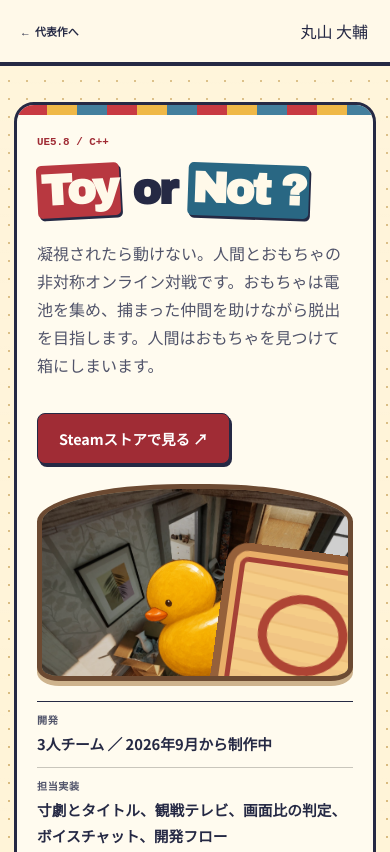
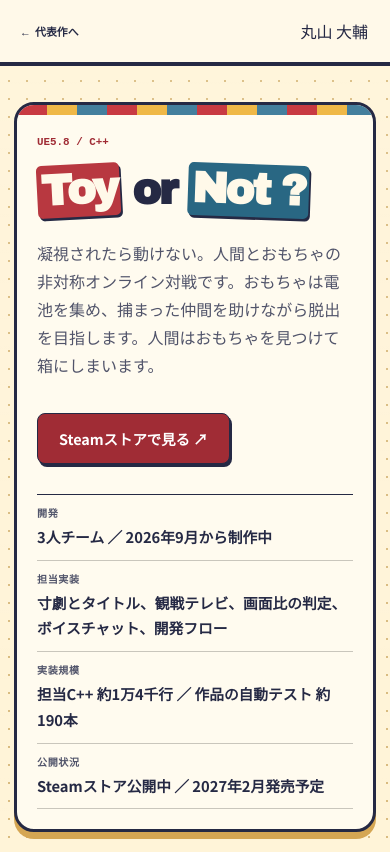
Before and after one commit to daiMaruyama/daiMaruyama.github.io, a plain HTML site: page projects/toy-or-not.html in a window 390 px wide. Shown: the top 852 px of the page. Drawn offline with Linux system fonts and the light colour scheme.

Commit message:
fix(toy): 生成画像と専用の演出を取り下げる

```diff
--- a/project-worlds.css
+++ b/project-worlds.css
@@ -169,82 +169,17 @@
 .darts-page .button--primary, .darts-page .button--dark { color: #221624; background: #ffb5db; }
 .darts-page .project-next a { color: var(--ink); }
 
-/* A duck peeks from behind a wooden block in a window onto the actual stage. */
-.toy-page .project-hero-top,
 .train-page .project-hero-top {
     grid-template-columns: minmax(0, 1.1fr) minmax(0, 1fr);
     gap: clamp(20px, 3vw, 44px);
     align-items: center;
 }
-.toy-page .project-facts, .train-page .project-facts { grid-column: 1 / -1; }
+.train-page .project-facts { grid-column: 1 / -1; }
 .train-page .project-facts {
     display: grid;
     grid-template-columns: repeat(2, minmax(0, 1fr));
     column-gap: 2rem;
 }
-.toy-hideout {
-    isolation: isolate;
-    position: relative;
-    aspect-ratio: 1.6;
-    overflow: hidden;
-    border: 5px solid #6c4a32;
-    border-radius: 46% 46% 7% 7% / 19% 19% 7% 7%;
-    background: #bca27b;
-    box-shadow: 0 5px 0 #ceb38d;
-}
-.hideout-room { width: 100%; height: 100%; object-fit: cover; filter: saturate(.88) brightness(.84); }
-.hideout-duck {
-    position: absolute;
-    width: 46%;
-    bottom: 1%;
-    right: 21%;
-    transform-origin: 75% 95%;
-}
-.hideout-block {
-    position: absolute;
-    right: -13%;
-    bottom: -28%;
-    width: 56%;
-    height: 95%;
-    border: 8px solid #95603a;
-    border-radius: 13%;
-    background: repeating-linear-gradient(5deg,#f5cd87 0 9px,#edbf79 10px 11px,#f1c584 12px 22px);
-    box-shadow: inset 0 0 0 6px #e9af68, inset 0 0 0 11px #a54136;
-    transform: rotate(8deg);
-}
-.hideout-block::after {
-    content: "";
-    position: absolute;
-    inset: 22% 21% 28%;
-    border: 9px solid #ae4434;
-    border-radius: 50%;
-}
-.toy-shelf { position: relative; height: 54px; overflow: hidden; }
-.toy-page .toy-shelf img {
-    position: absolute;
-    bottom: -28px;
-    right: 7%;
-    width: 88px;
-    height: auto;
-    border: 0;
-    border-radius: 0;
-    box-shadow: none;
-}
-@keyframes duck-peek {
-    0%, 100% { transform: translate(22%, 10%) rotate(6deg); }
-    35%, 75% { transform: translate(-4%, 0) rotate(-9deg); }
-}
-@keyframes shelf-peek {
-    from { transform: translateY(75%); }
-    to { transform: translateY(0) rotate(-7deg); }
-}
-@media (prefers-reduced-motion: no-preference) {
-    .hideout-duck { animation: duck-peek 4s ease-in-out 2 alternate; }
-    .toy-hideout:hover .hideout-duck { animation-play-state: paused; }
-    .toy-shelf.is-visible img { animation: shelf-peek 1.2s ease-out both; }
-    .toy-shelf:hover img { animation-play-state: paused; }
-}
-
 .train-page .train-window {
     align-self: center;
     position: relative;
@@ -293,6 +228,6 @@
     .train-straps i + i { animation-delay: .18s; }
 }
 @media (max-width: 820px) {
-    .toy-page .project-hero-top, .train-page .project-hero-top,
+    .train-page .project-hero-top,
     .train-page .project-facts { grid-template-columns: minmax(0,1fr); }
 }
--- a/projects/toy-or-not.html
+++ b/projects/toy-or-not.html
@@ -20,11 +20,6 @@
                     <h1 class="project-title" lang="en"><span>Toy</span> or <span>Not ?</span></h1>
                     <p class="project-dek">凝視されたら動けない。人間とおもちゃの非対称オンライン対戦です。おもちゃは電池を集め、捕まった仲間を助けながら脱出を目指します。人間はおもちゃを見つけて箱にしまいます。</p>
                     <div class="project-actions"><a class="button button--dark" href="https://store.steampowered.com/app/5582500/Toy_or_Not/">Steamストアで見る ↗</a></div>
-                </div>
-                <div class="toy-hideout" aria-hidden="true">
-                    <img class="hideout-room" src="../images/toy-room.jpg" alt="">
-                    <img class="hideout-duck" src="../images/toy-peeking-duck.png" alt="">
-                    <i class="hideout-block"></i>
                 </div>
                 <dl class="project-facts">
                     <div><dt>開発</dt><dd>3人チーム ／ 2026年9月から制作中</dd></div>
@@ -63,7 +58,6 @@
                 <div class="case-copy">
                     <p>捕まった仲間と同じ試合を見られるよう、大きなリモコンに乗って観戦先を替えるテレビを作りました。</p>
                     <figure class="toy-exhibit">
-                        <div class="toy-shelf" aria-hidden="true"><img src="../images/toy-peeking-duck.png" alt="" loading="lazy"></div>
                         <img width="1600" height="900" loading="lazy" src="../images/toy-tv.jpg" alt="おもちゃ箱のテレビに試合中の部屋が映り、手前にはおもちゃが乗れる大きなリモコンがある">
                         <figcaption class="tv-network">
                             <strong class="tv-source">サーバーがチャンネル番号を共有</strong>
@@ -125,6 +119,5 @@
         </section>
     </main>
     <footer class="project-header"><a href="../index.html#projects">← 代表作へ</a><a href="train-seat-survival.html">次の作品：座れ！サラリーマン！ →</a></footer>
-    <script src="../toy-peek.js"></script>
 </body>
 </html>
--- a/toy-peek.js
+++ /dev/null
@@ -1,10 +0,0 @@
-const shelf = document.querySelector(".toy-shelf");
-if (shelf && "IntersectionObserver" in window) {
-    const observer = new IntersectionObserver(entries => {
-        if (entries[0].isIntersecting) {
-            shelf.classList.add("is-visible");
-            observer.disconnect();
-        }
-    });
-    observer.observe(shelf);
-}
```
Also changed, not shown: images/toy-peeking-duck.png (deleted).
